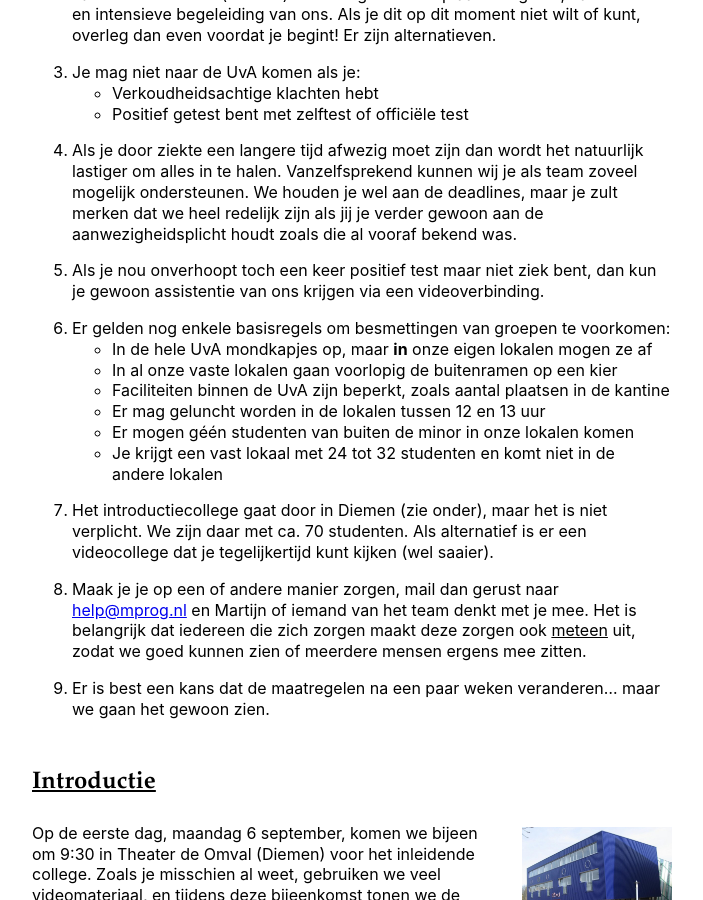
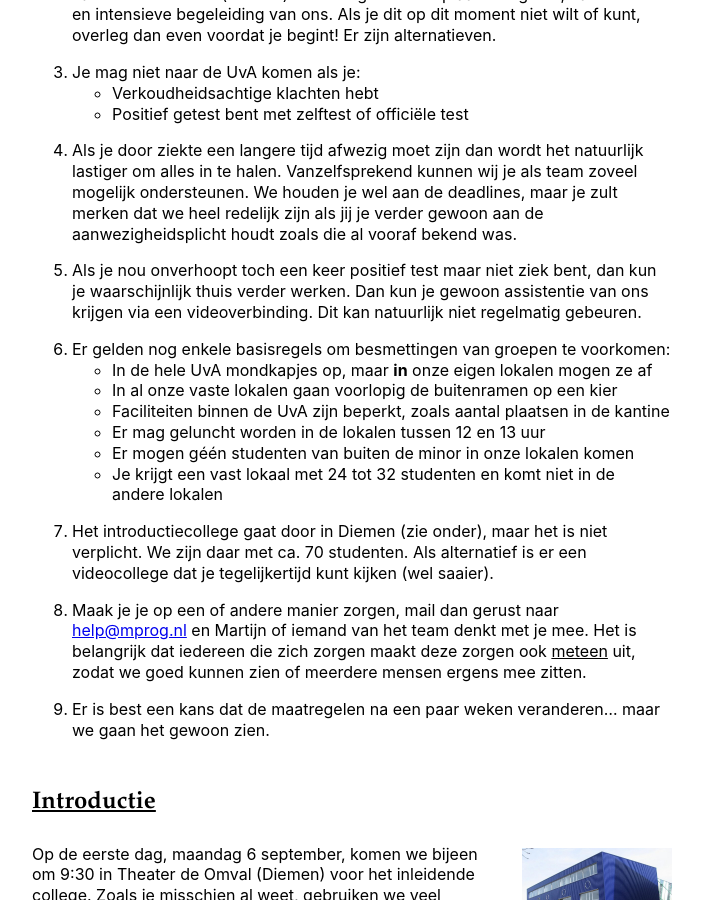
Before and after one commit to minprog/welkom, a Jekyll site: the page built from fulltime/index.md, in a window 1280 px wide and 900 px high, scrolled down 1325 px. Shown: the whole window, without its empty margins (288-991 px from the left). Built offline with Jekyll 4.4.1, drawn with Linux system fonts in a browser that asks for light colours; our own code applies the rules of GitHub Pages for plain Markdown files.

Commit message:
fulltime

```diff
--- a/fulltime/index.md
+++ b/fulltime/index.md
@@ -30,7 +30,7 @@ We hopen jullie allemaal te spreken in de eerste paar dagen van de minor, maar m
 
 4. Als je door ziekte een langere tijd afwezig moet zijn dan wordt het natuurlijk lastiger om alles in te halen. Vanzelfsprekend kunnen wij je als team zoveel mogelijk ondersteunen. We houden je wel aan de deadlines, maar je zult merken dat we heel redelijk zijn als jij je verder gewoon aan de aanwezigheidsplicht houdt zoals die al vooraf bekend was.
 
-5. Als je nou onverhoopt toch een keer positief test maar niet ziek bent, dan kun je gewoon assistentie van ons krijgen via een videoverbinding.
+5. Als je nou onverhoopt toch een keer positief test maar niet ziek bent, dan kun je waarschijnlijk thuis verder werken. Dan kun je gewoon assistentie van ons krijgen via een videoverbinding. Dit kan natuurlijk niet regelmatig gebeuren.
 
 6. Er gelden nog enkele basisregels om besmettingen van groepen te voorkomen:
     - In de hele UvA mondkapjes op, maar **in** onze eigen lokalen mogen ze af
```
